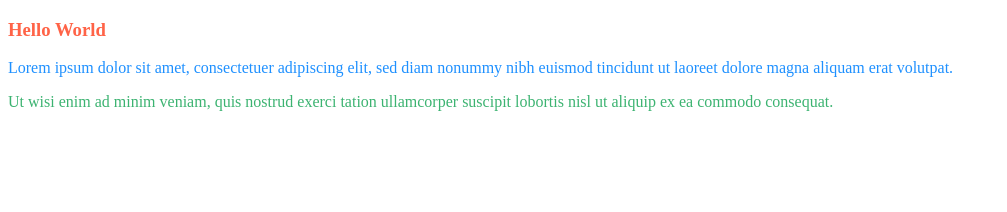
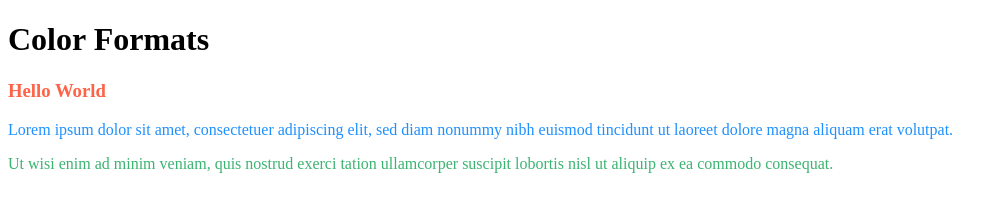
Before and after one commit to Anithapriya86/new_prog, a plain HTML site: page index.html in a window 1280 px wide. Shown: the whole page, without its empty margins (0-1007 px from the left). Drawn offline with Linux system fonts and the light colour scheme.

Commit message:
Updated index.html

```diff
--- a/index.html
+++ b/index.html
@@ -1,7 +1,7 @@
 <!DOCTYPE html>
 <html>
 <body>
-
+<h1>Color Formats</h1>
 <h3 style="color:Tomato;">Hello World</h3>
 
 <p style="color:DodgerBlue;">Lorem ipsum dolor sit amet, consectetuer adipiscing elit, sed diam nonummy nibh euismod tincidunt ut laoreet dolore magna aliquam erat volutpat.</p>
```
